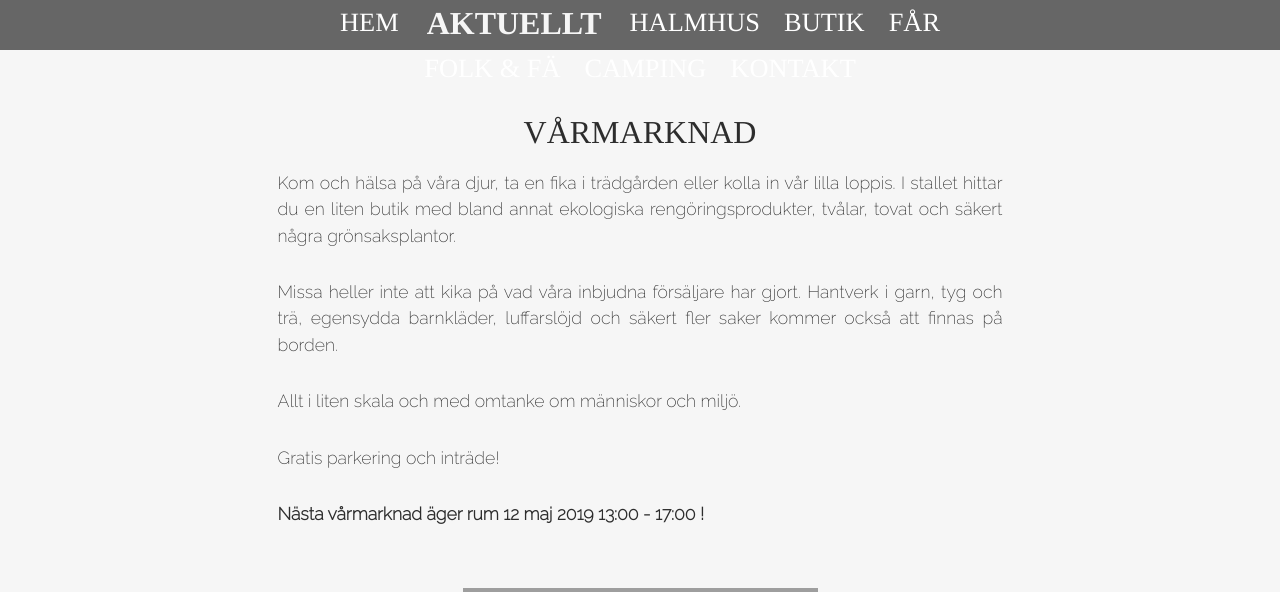
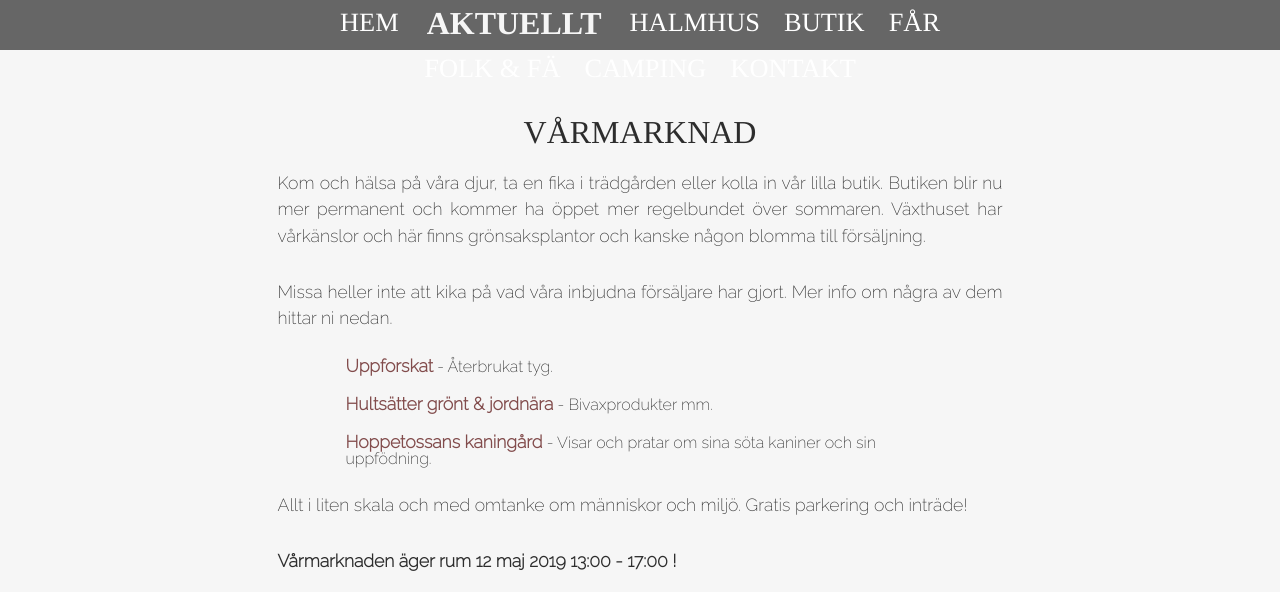
Before and after one commit to lejossan/verkligheten, a PHP site: page /aktuellt.php in a window 1280 px wide. Shown: the part 350-942 px from the top of the page. Run offline with PHP 8.4, Linux system fonts and the light colour scheme; some libraries are stand-ins or nearby versions; some web fonts are replaced; grey boxes are pictures that could not be loaded.

Commit message:
uppdatering om vårmarknaden plus föreläsningar

```diff
--- a/css/styles.css
+++ b/css/styles.css
@@ -340,6 +340,10 @@ a.nolink {
   text-align: right;
 }
 
+.left-align, .left-align p {
+  text-align: left;
+}
+
 .center-align > div {
   vertical-align: middle;
 }
@@ -357,7 +361,7 @@ a.nolink {
   line-height: inherit;
 }
 .list li {
-  padding: 10PX 0;
+  padding: 10px 0;
 }
 
 img, iframe {
@@ -608,12 +612,16 @@ iframe.slowtv {
 .index {
   background: #9C7B7B;
   padding: 15px;
-  position: -webkit-sticky;
   position: sticky;
   top: 0;
   color: #FFFFFF;
   text-align: left;
   float: left;
+  overflow: hidden;
+}
+.index .title {
+  margin-top: 0;
+  cursor: pointer;
 }
 .index li {
   margin: 15px 0;
@@ -621,6 +629,9 @@ iframe.slowtv {
 .index a {
   color: #FFFFFF;
   text-decoration: none;
+}
+.index h3 {
+  margin: 0;
 }
 
 .lessons span {
--- a/sass/components/index.scss
+++ b/sass/components/index.scss
@@ -1,12 +1,16 @@
 .index{
   background: $red;
   padding: $gutter;
-  position: -webkit-sticky;
   position: sticky;
   top: 0;
   color: $white;
   text-align: left;
   float: left;
+  overflow: hidden;
+  .title {
+    margin-top: 0;
+    cursor: pointer;
+  }
   li{
     margin: $gutter 0;
   }
@@ -14,4 +18,7 @@
     color: $white;
     text-decoration: none;
   }
+  h3 {
+    margin: 0;
+  }
 }
--- a/sass/general.scss
+++ b/sass/general.scss
@@ -75,6 +75,9 @@ a{
 .right-align, .right-align p {
   text-align: right;
 }
+.left-align, .left-align p {
+  text-align: left;
+}
 .center-align > div {
   vertical-align: middle;
 }
@@ -92,7 +95,7 @@ a{
     line-height: inherit;
   }
   li {
-    padding: 10PX 0;
+    padding: 10px 0;
   }
 }
 img, iframe{
--- a/texts/varmarknad.php
+++ b/texts/varmarknad.php
@@ -4,11 +4,15 @@
 
   echo '<h2>VÅRMARKNAD</h2>';
 
-  echo '<p>Kom och hälsa på våra djur, ta en fika i trädgården eller kolla in vår lilla loppis. I stallet hittar du en liten butik med bland annat ekologiska rengöringsprodukter, tvålar, tovat och säkert några grönsaksplantor.  </p>
-    <p>Missa heller inte att kika på vad våra inbjudna försäljare har gjort. Hantverk i garn, tyg och trä, egensydda barnkläder, luffarslöjd och säkert fler saker kommer också att finnas på borden.</p>
-    <p>Allt i liten skala och med omtanke om människor och miljö.</p>';
-  echo '<p>Gratis parkering och inträde!</p>';
-  echo '<p class="strong">Nästa vårmarknad äger rum 12 maj 2019 13:00 - 17:00 !</p>';
+  echo '<p>Kom och hälsa på våra djur, ta en fika i trädgården eller kolla in vår lilla butik. Butiken blir nu mer permanent och kommer ha öppet mer regelbundet över sommaren. Växthuset har vårkänslor och här finns grönsaksplantor och kanske någon blomma till försäljning. </p>
+    <p>Missa heller inte att kika på vad våra inbjudna försäljare har gjort. Mer info om några av dem hittar ni nedan.</p>
+    <ul class="left-align list col--10">
+      <li><a href="http://www.davidssons.info/uppforskat-webbutik" target="_blank">Uppforskat</a> - Återbrukat tyg.</li>
+      <li><a href="http://hultsatter.se/" target="_blank">Hultsätter grönt & jordnära</a> - Bivaxprodukter mm.</li>
+      <li><a href="https://hoppetossanskaningard.weebly.com" target="_blank">Hoppetossans kaningård</a> - Visar och pratar om sina söta kaniner och sin uppfödning.</li>
+    </ul>
+    <p>Allt i liten skala och med omtanke om människor och miljö. Gratis parkering och inträde!</p>';
+  echo '<p class="strong">Vårmarknaden äger rum 12 maj 2019 13:00 - 17:00 !</p>';
 
   echo '</div>';
     echo '<div class="col--6">
--- a/texts/varmarknad_teaser.php
+++ b/texts/varmarknad_teaser.php
@@ -2,7 +2,7 @@
 
 echo '<h2>Vår i Verkligheten</h2>';
 
-echo '<p>Vårmarknad här i Verkligheten bjuder på djurmys, vårkänslor, fika, försäljning av stickat, virkat, sytt och syltat. Håll utkik på vår facebook sida för mer information!</p>';
+echo '<p>Vårmarknad här i Verkligheten bjuder på djurmys, vårkänslor, fika, försäljning av lite allt möjligt. Håll utkik på vår facebook sida för mer information!</p>';
 
 echo '<p class="strong">Nästa vårmarknad äger rum 12 maj 2019 13:00 - 17:00!</p>';
 
```
Also changed, not shown: halmhus.php (+7 -2 lines), kontakt.php (+11 -1 lines), 1 other file.
